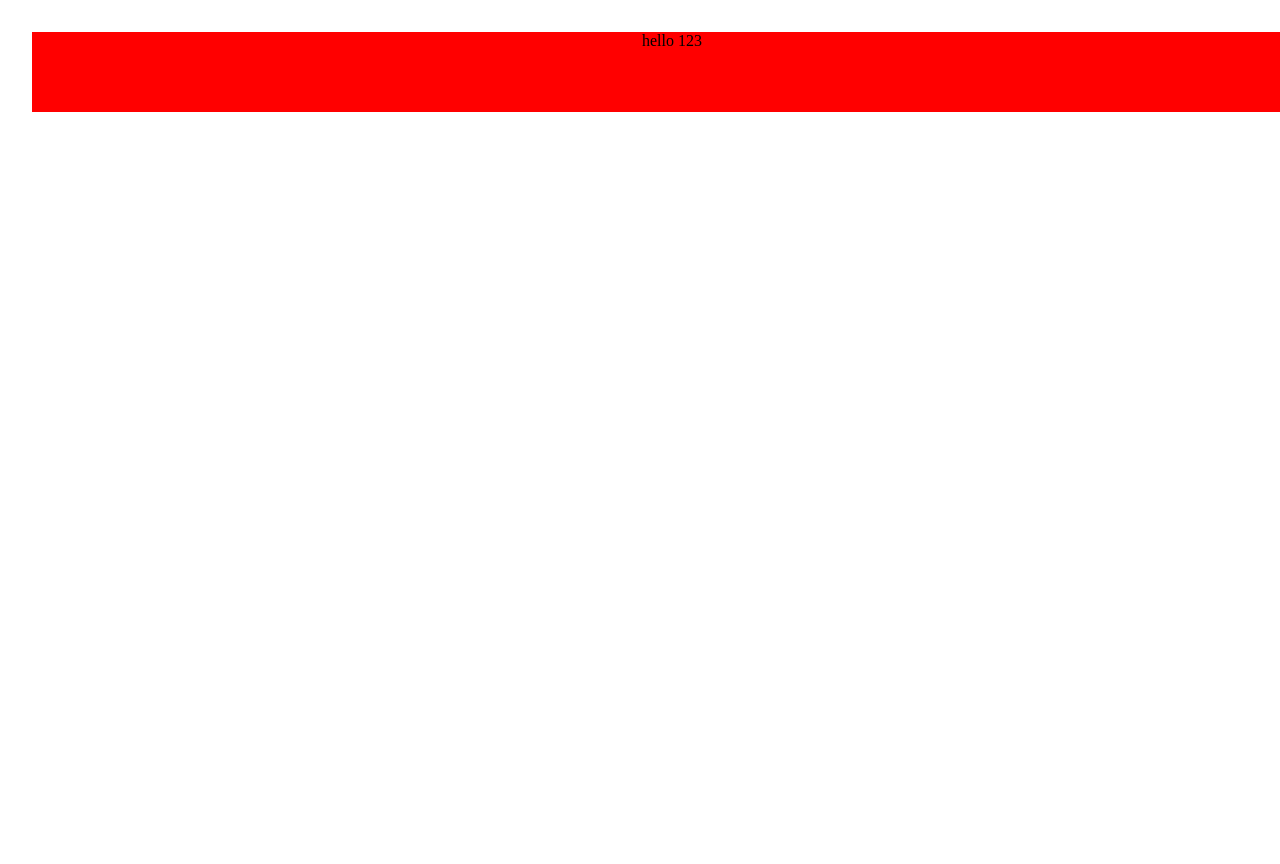
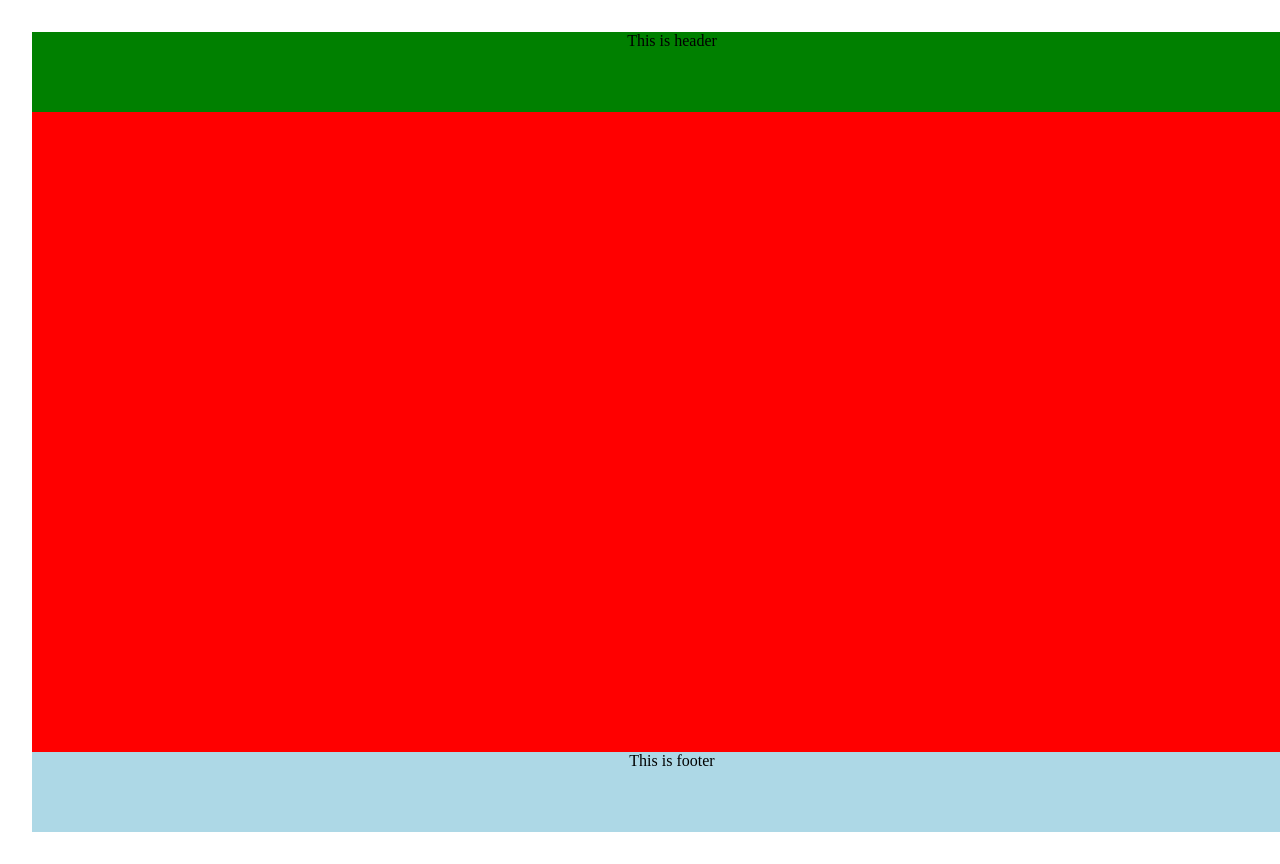
Before and after one commit to MrDuck241/electronics-shop-website, a React (Vite) app in the folder electronics-shop-website/: page / in a window 1280 px wide. Shown: the top 864 px of the page. Built offline with nearby package versions, Linux system fonts and the light colour scheme.

Commit message:
Add basic style for Header, main and Footer

```diff
--- a/electronics-shop-website/src/components/Footer/Footer.css
+++ b/electronics-shop-website/src/components/Footer/Footer.css
@@ -0,0 +1,5 @@
+footer {
+    width: 100%;
+    height: 10%;
+    background-color: lightblue;
+}
--- a/electronics-shop-website/src/components/Footer/Footer.tsx
+++ b/electronics-shop-website/src/components/Footer/Footer.tsx
@@ -1,8 +1,9 @@
 import "./Footer.css"
 
-export default function Footer(){
+export default function Footer() {
     return (
         <footer>
+            <span>This is footer</span>
         </footer>
     )
 }
--- a/electronics-shop-website/src/components/Header/Header.css
+++ b/electronics-shop-website/src/components/Header/Header.css
@@ -1,5 +1,5 @@
 header {
     height: 10%;
     width: 100%;
-    background-color: red;
+    background-color: green;
 }
--- a/electronics-shop-website/src/components/Header/Header.tsx
+++ b/electronics-shop-website/src/components/Header/Header.tsx
@@ -1,15 +1,9 @@
 import "./Header.css"
-import { useEffect } from "react";
 
 const Header = () => {
-
-    useEffect(() => {
-        console.log("Priviet");
-    }, [])
-
     return (
         <header>
-            <span>hello 123</span>
+            <span>This is header</span>
         </header>
     )
 }
--- a/electronics-shop-website/src/index.css
+++ b/electronics-shop-website/src/index.css
@@ -1,16 +1,17 @@
-#root{
+#root {
   width: 100%;
   height: 100%;
 }
 
 html,
-body{
+body {
   height: 100%;
   margin: 0;
   padding: 0;
   box-sizing: border-box;
 }
 
-main{
-  height: 85%;
+main {
+  height: 80%;
+  background-color: red;
 }
```
